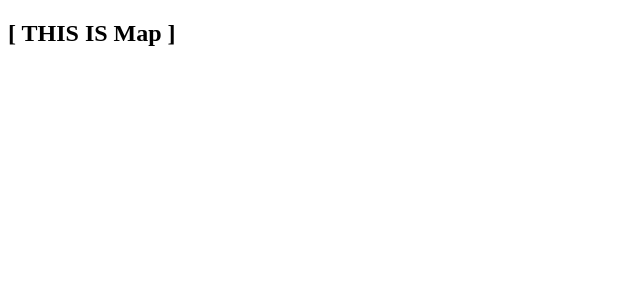
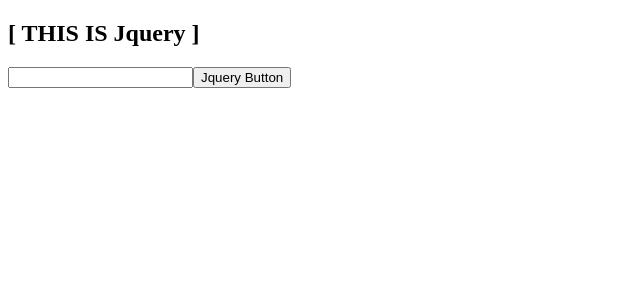
Before and after one commit to minhyepark-dev/react200, a React (Create React App) app: page / in a window 1280 px wide. Shown: the top 300 px of the page, without its empty margins (0-640 px from the left). Built offline with nearby package versions, Linux system fonts and the light colour scheme.

Commit message:
React - Jquery

```diff
--- a/package.json
+++ b/package.json
@@ -6,6 +6,7 @@
     "@testing-library/jest-dom": "^5.16.1",
     "@testing-library/react": "^12.1.2",
     "@testing-library/user-event": "^13.5.0",
+    "jquery": "^3.6.0",
     "react": "^17.0.2",
     "react-dom": "^17.0.2",
     "react-scripts": "5.0.0",
--- a/src/App.js
+++ b/src/App.js
@@ -1,9 +1,9 @@
 import React from "react";
-import Map from "./R015_Map";
+import Jquery from "./R016_Jquery";
 function App() {
     return (
         <div className="App">
-            <Map />
+            <Jquery />
         </div>
     );
 }
--- /dev/null
+++ b/src/R016_Jquery.js
@@ -0,0 +1,22 @@
+import React, { Component } from 'react';
+import $ from 'jquery';
+
+class R016_Jquery extends Component {
+
+  input_alert = (e) => {
+    var input_val = $('#inputId').val();
+    alert(input_val);
+  }
+
+  render() {
+    return (
+      <div>
+        <h2>[ THIS IS Jquery ]</h2>
+        <input id="inputId" name="inputName"/>
+        <button id="buttonId" onClick={e => this.input_alert(e)}>Jquery Button</button>
+      </div>
+    )
+  }
+}
+
+export default R016_Jquery;
```
Also changed, not shown: 1 other file (tests, documents, lock files or other folders).
